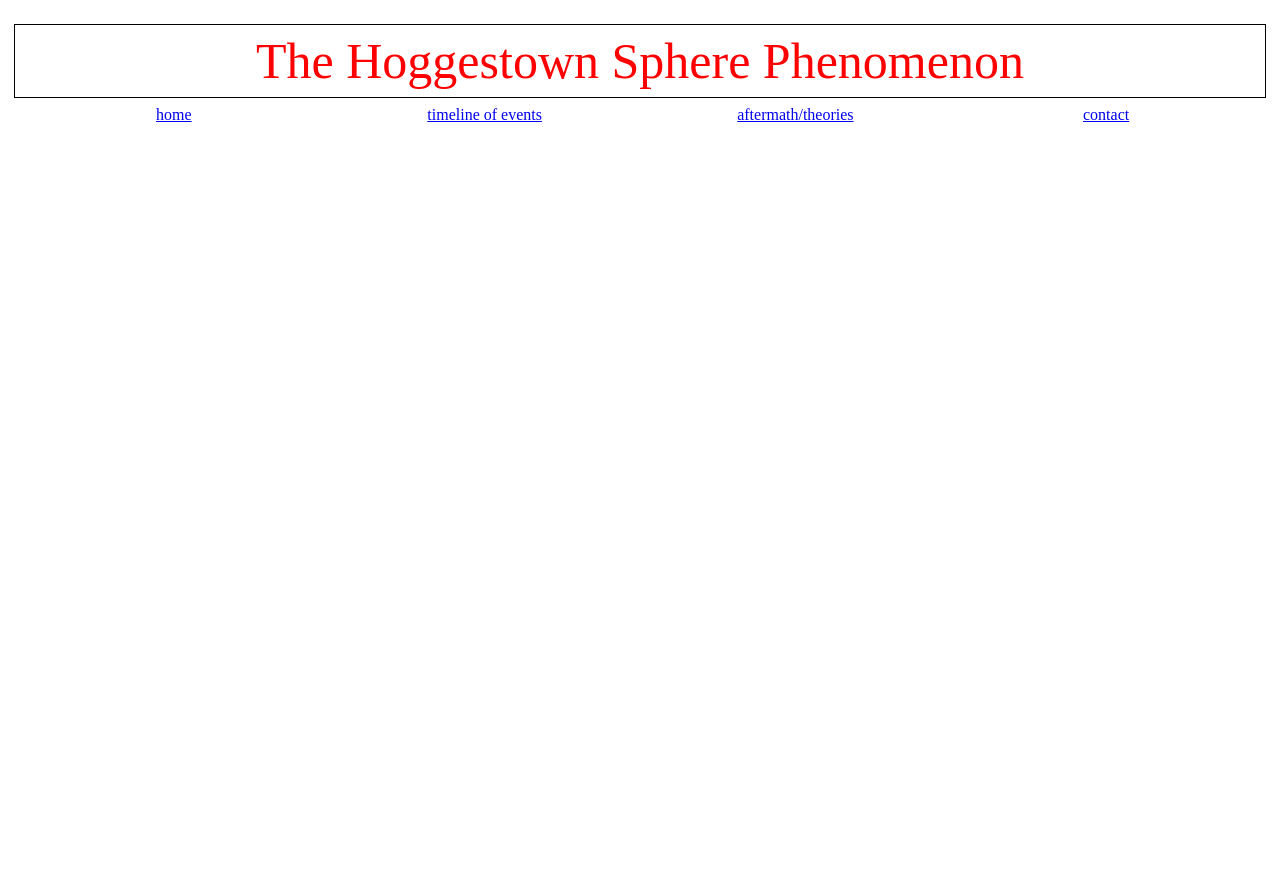
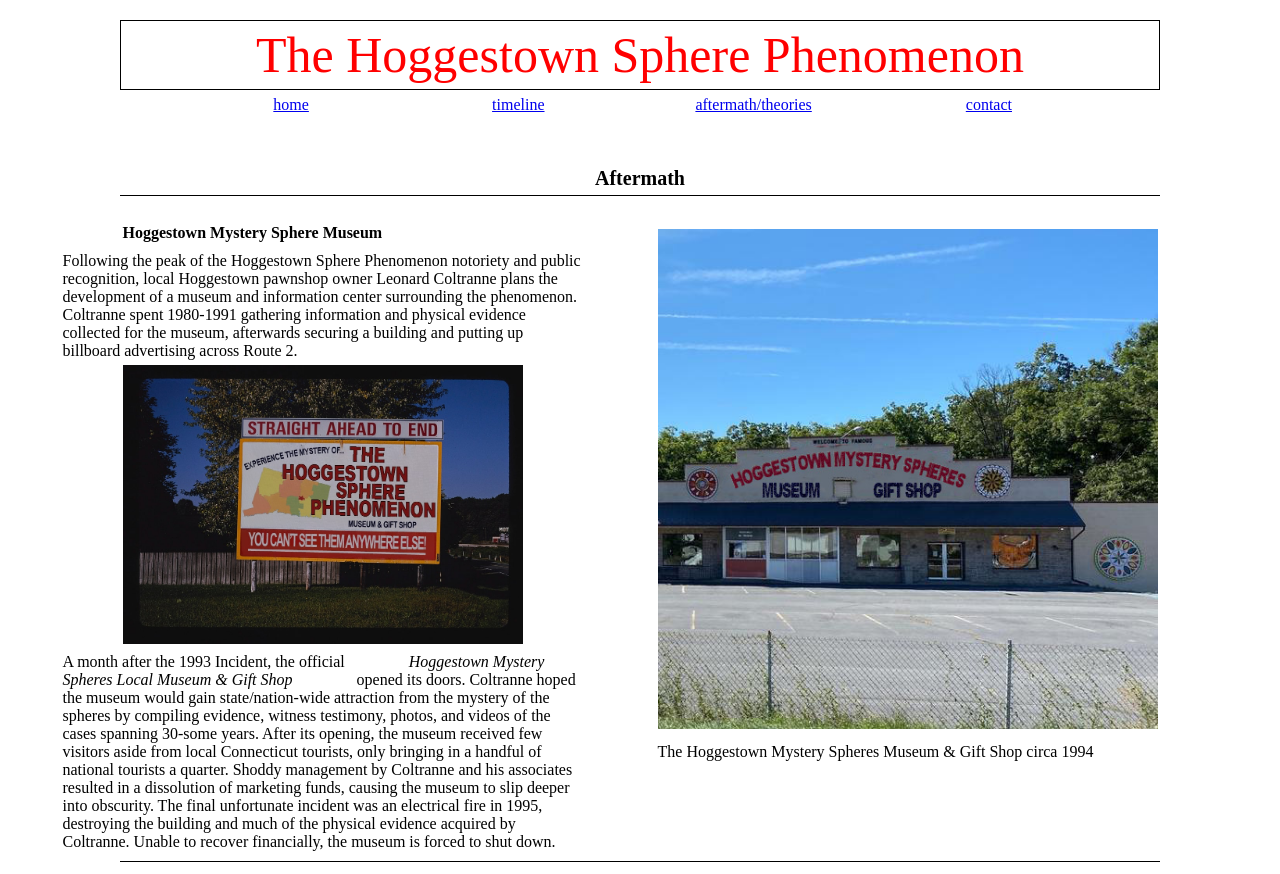
Before and after one commit to fieldmaus18/hoggestown-spheres, a plain HTML site: page aftermath.html in a window 1280 px wide. Before the commit the page ends 800 px from the top, so only its background shows below. Drawn offline with Linux system fonts and the light colour scheme.

Commit message:
Add files via upload

```diff
--- a/aftermath.html
+++ b/aftermath.html
@@ -6,8 +6,11 @@
     <title>Document</title>
     <style>
         * {
-            margin: 0;
-            padding: 7px;
+            padding: 5px;
+            margin: 0px;
+            padding-left: 60px;
+            padding-right: 60px;
+            margin: 0px;
             box-sizing: content-box;
         }
 
@@ -17,6 +20,14 @@
             text-align: center;
             margin-top: 10px;
             border: 1px solid black;
+        }
+
+        .heading {
+            font-size: 20px;
+            text-align: center;
+            margin-top: 5px;
+            border-bottom: 1px solid black;
+            font-style: bold;
         }
 
         .flexbox-container {
@@ -34,6 +45,21 @@
             text-align: center;
 
         }
+
+        .flexbox-container2 {
+            display: flex;
+            gap:5px;
+            justify-content: center;
+            margin-bottom: 2px;
+            border-bottom: 1px solid black;
+        }
+
+        .flex-item2 {
+            color: black;
+            padding: 5px;
+            text-align: left;
+            flex: 1;
+        }
     </style>
 </head>
 <body>
@@ -43,7 +69,7 @@
             <a href="index.html">home</a>
         </div>
         <div class="flex-item1">
-            <a href="timeline.html">timeline of events</a>
+            <a href="timeline.html">timeline</a>
         </div>
         <div class="flex-item1">
             <a href="aftermath.html">aftermath/theories</a>
@@ -52,5 +78,29 @@
             <a href="contact.html">contact</a>
         </div>
     </div>
+    <br>
+    <br>
+    <div class="heading">
+        <b>Aftermath</b>
+    </div>
+    <br>
+    <div class="flexbox-container2">
+        <div class="flex-item2">
+            <b>Hoggestown Mystery Sphere Museum</b>
+            <br>
+            <p></p>Following the peak of the Hoggestown Sphere Phenomenon notoriety and public recognition, local Hoggestown pawnshop owner Leonard Coltranne plans the development of a museum and information center surrounding the phenomenon. Coltranne spent 1980-1991 gathering information and physical evidence collected for the museum, afterwards securing a building and putting up billboard advertising across Route 2.
+            <img src="museum-sign.jpg"style="width:400px">
+            <br>
+            A month after the 1993 Incident, the official <i>Hoggestown Mystery Spheres Local Museum & Gift Shop</i> opened its doors. Coltranne hoped the museum would gain state/nation-wide attraction from the mystery of the spheres by compiling evidence, witness testimony, photos, and videos of the cases spanning 30-some years. After its opening, the museum received few visitors aside from local Connecticut tourists, only bringing in a handful of national tourists a quarter. Shoddy management by Coltranne and his associates resulted in a dissolution of marketing funds, causing the museum to slip deeper into obscurity. The final unfortunate incident was an electrical fire in 1995, destroying the building and much of the physical evidence acquired by Coltranne. Unable to recover financially, the museum is forced to shut down.
+        </div>
+        <div class="flex-item2">
+            <img src="museum-shop.jpg"style="width:500px">
+            <br>
+            <p>The Hoggestown Mystery Spheres Museum & Gift Shop circa 1994</p>
+
+            <!-- rearrange images -->
+        </div>
+    </div>
+
 </body>
 </html>
```
Also changed, not shown: contact.html (+14 -3 lines), index.html (+24 -15 lines), timeline.html (+26 -6 lines), cymatic-water-patterns.jpeg (added), evidence.jpg (added), incident-report.jpg (added), museum-shop.jpg (added), museum-sign.jpg (added), sphere-drawing.jpg (added), sphere-drawing2.jpg (added), town-sign.jpg (added), witness1.jpg (added).
